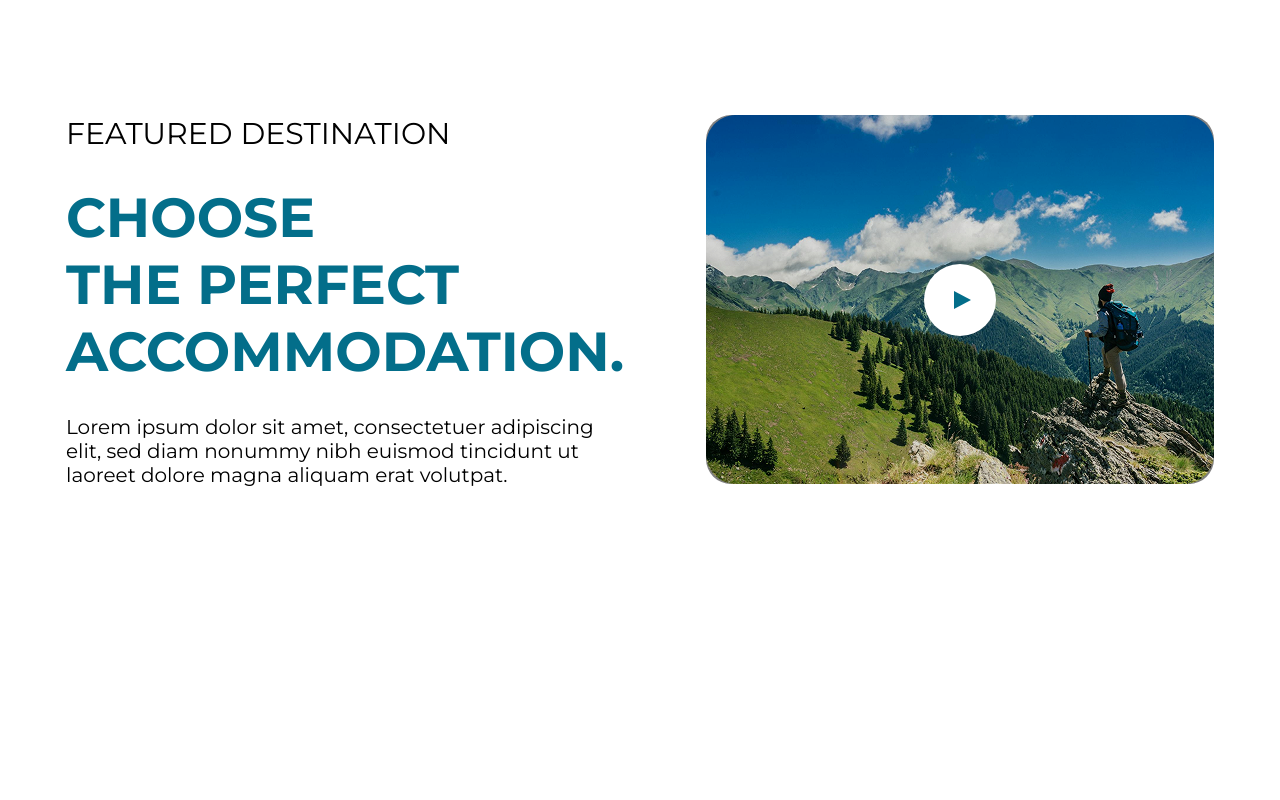
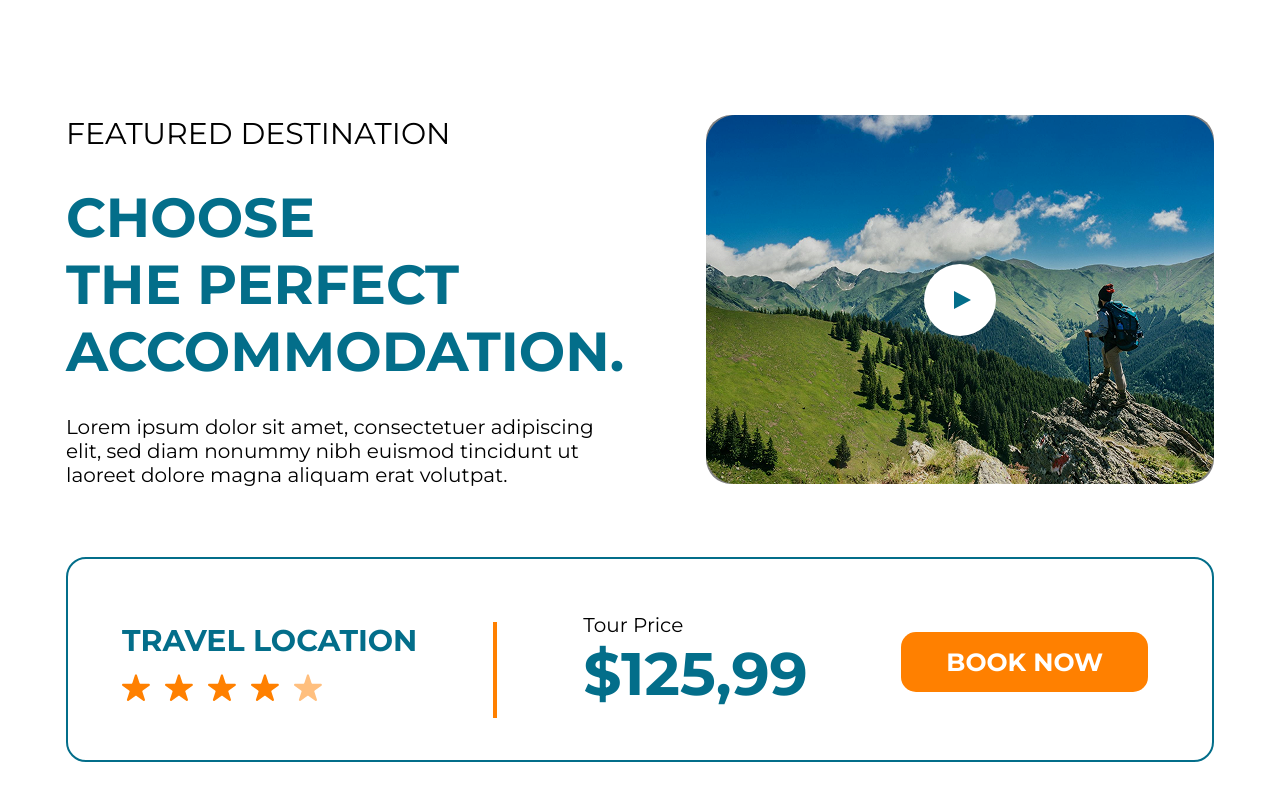
Before and after one commit to Misskhat/sk-travel, a plain HTML site: page index.html in a window 1280 px wide. Shown: the part 1015-1815 px from the top of the page. Before the commit the page ends 1592 px from the top, so only its background shows below. Drawn offline with Linux system fonts and the light colour scheme.

Commit message:
destination section complete

```diff
--- a/css/style.css
+++ b/css/style.css
@@ -239,6 +239,7 @@ h1,h2,h3,h4,h5,h6{
     top: 50%;
     left: 50%;
     transform: translate(-50%, -50%);
+    cursor: pointer;
 }
 
 .destination_video .video_icon img{
@@ -246,6 +247,85 @@ h1,h2,h3,h4,h5,h6{
     height: 100%;
     object-fit: cover;
     padding: 27px 25px 27px 30px;
+}
+
+.book_now{
+    margin-top: 70px;
+    border: 2px solid #036E8A;
+    border-radius: 20px;
+    padding: 54px 64px 50px 54px;
+    display: flex;
+    align-items: center;
+    justify-content: space-between;
+    gap: 83px;
+}
+
+.location_price{
+    display: flex;
+    align-items: center;
+    justify-content: space-between;
+    gap: 166px;
+}
+
+.location{
+    position: relative;
+}
+
+.location::after{
+    position: absolute;
+    content: "";
+    top: 0;
+    right: -80px;
+    width: 4px;
+    height: 96px;
+    background: #FF8000;
+
+}
+
+.location h3{
+    color: #036E8A;
+    font-size: 30px;
+    font-weight: 700;
+    line-height: normal;
+}
+
+.location img:last-child{
+    opacity: 50%;
+}
+
+.star_wrapper{
+    display: flex;
+    align-items: center;
+    gap: 15px;
+    margin-top: 15px;
+}
+
+
+.price p{
+    color: #000;
+    font-size: 20px;
+    font-weight: 400;
+    line-height: normal;
+}
+
+.price h2{
+    color: #036E8A;
+    font-size: 60px;
+    font-weight: 700;
+    line-height: normal;
+}
+
+
+.book_now .book_now_btn button{
+    outline: none;
+    border: none;
+    padding: 15px 45px;
+    background: #FF8000;
+    border-radius: 15px;
+    color: #FFF;
+    font-size: 25px;
+    font-weight: 700;
+    line-height: normal;
 }
 
 /* ================ Destination end here ================ */
--- a/index.html
+++ b/index.html
@@ -83,6 +83,27 @@
                     </div>
                 </div>
             </div>
+            <div class="book_now">
+                <div class="location_price">
+                    <div class="location">
+                        <h3>TRAVEL LOCATION</h3>
+                        <div class="star_wrapper">
+                            <img src="./images/staricon.svg" alt="">
+                            <img src="./images/staricon.svg" alt="">
+                            <img src="./images/staricon.svg" alt="">
+                            <img src="./images/staricon.svg" alt="">
+                            <img src="./images/staricon.svg" alt="">
+                        </div>
+                    </div>
+                    <div class="price">
+                        <p>Tour Price</p>
+                        <h2>$125,99</h2>
+                    </div>
+                </div>
+                <div class="book_now_btn">
+                    <button>BOOK NOW</button>
+                </div>
+            </div>
         </div>
      </section>
     <!-- ================ Destination end here ================ -->
```
Also changed, not shown: images/staricon.svg (added).
